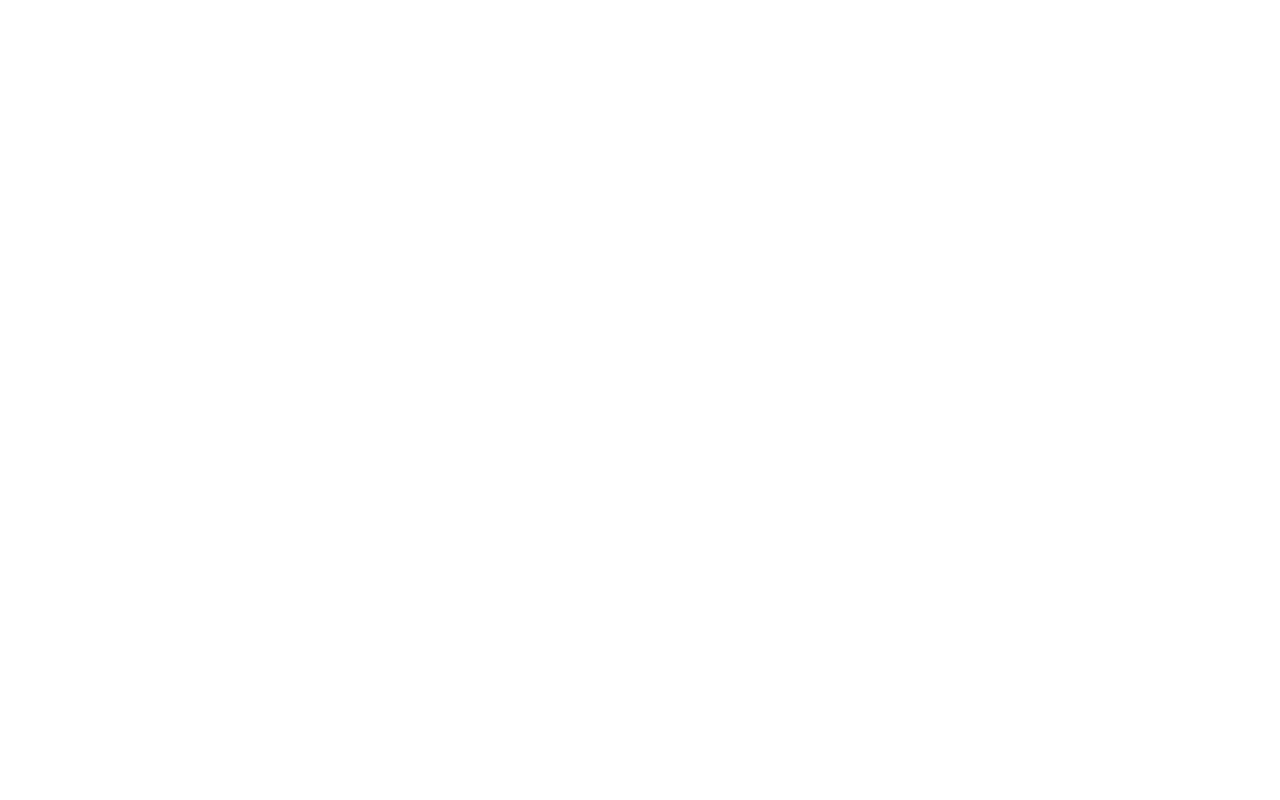
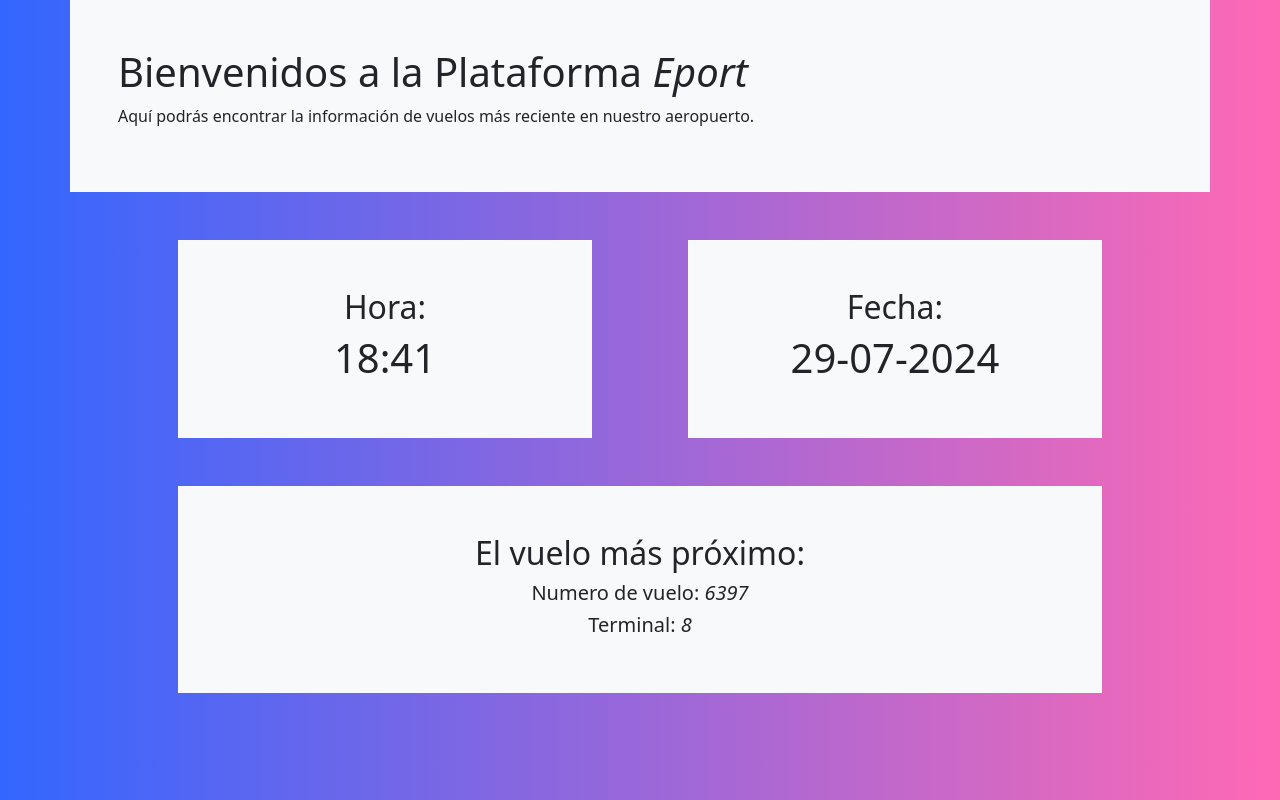
Before and after one commit to mveraalbarenque/m3s1-comprobacion, a plain HTML site: page index.html in a window 1280 px wide. Drawn offline with nearby package versions, Linux system fonts and the light colour scheme.

Commit message:
feat: created full exercise M3-S1

```diff
--- /dev/null
+++ b/assets/css/main.css
@@ -0,0 +1,5 @@
+body {
+    margin: 0;
+    height: 100vh;
+    background: linear-gradient(to right, #3366ff, #ff69b4);
+}
--- /dev/null
+++ b/assets/js/main.js
@@ -0,0 +1,37 @@
+const dateOptions = { day: "2-digit", month: "2-digit", year: "numeric" };
+const timeOptions = {
+  hour: "2-digit",
+  minute: "2-digit",
+  second: "2-digit",
+  hour12: false,
+};
+
+const getDate = () => {
+  const d = new Date();
+  const date = d.toLocaleDateString("es-CL", dateOptions);
+  document.querySelector(".date").textContent = date;
+};
+
+const getTime = () => {
+  const d = new Date();
+  const time = d.toLocaleTimeString("es-CL", timeOptions).slice(0, 5);
+  document.querySelector(".time").textContent = time;
+};
+
+const getFlightNumber = () => {
+  const flightNumber = Math.floor(Math.random() * 9000) + 1000;
+  document.getElementById("numberFlight").textContent = flightNumber;
+};
+
+const getRandomTerminalNumber = () => {
+  const numberTerminal = Math.floor(Math.random() * 10) + 1;
+  document.getElementById("numberTerminal").textContent = numberTerminal;
+};
+
+window.onload = function () {
+  getTime();
+  getDate();
+  getFlightNumber();
+  getRandomTerminalNumber();
+  // setInterval(() => getTime(), 1000);
+};
--- a/index.html
+++ b/index.html
@@ -1,11 +1,46 @@
 <!DOCTYPE html>
 <html lang="es">
+
 <head>
     <meta charset="UTF-8">
     <meta name="viewport" content="width=device-width, initial-scale=1.0">
-    <title>Document</title>
+    <title>Eport</title>
+
+    <link href="https://cdn.jsdelivr.net/npm/bootstrap@5.0.2/dist/css/bootstrap.min.css" rel="stylesheet"
+        integrity="sha384-EVSTQN3/azprG1Anm3QDgpJLIm9Nao0Yz1ztcQTwFspd3yD65VohhpuuCOmLASjC" crossorigin="anonymous">
+    <link rel="stylesheet" href="./assets/css/main.css">
 </head>
+
 <body>
+    <div class="container">
+        <div class="row">
+            <div class="col bg-light px-5 py-5">
+                <h1>Bienvenidos a la Plataforma <span class="fst-italic">Eport</span></h1>
+                <p>Aquí podrás encontrar la información de vuelos más reciente en nuestro aeropuerto.</p>
+            </div>
+        </div>
+        <div class="row mx-5">
+            <div class="col bg-light m-5 px-5 py-5 text-center">
+                <h2>Hora:</h2>
+                <h1 class="time">HH:mm</h1>
+            </div>
+            <div class="col bg-light m-5 px-5 py-5 text-center">
+                <h2>Fecha:</h2>
+                <h1 class="date">dd-mm-YYYY</h1>
+            </div>
+        </div>
 
+        <div class="row mx-5">
+            <div class="col bg-light mx-5 px-5 py-5 text-center">
+                <h2>El vuelo más próximo:</h2>
+                <h5>Numero de vuelo: <em class="fst-italic" id="numberFlight">XXXX</em></h5>
+                <h5>Terminal: <em class="fst-italic" id="numberTerminal">X</em></h>
+            </div>
+        </div>
+    </div>
+
+    <script src="./assets/js/main.js"></script>
+    <script src="https://stackpath.bootstrapcdn.com/bootstrap/5.3.0/js/bootstrap.bundle.min.js"></script>
 </body>
+
 </html>
```
